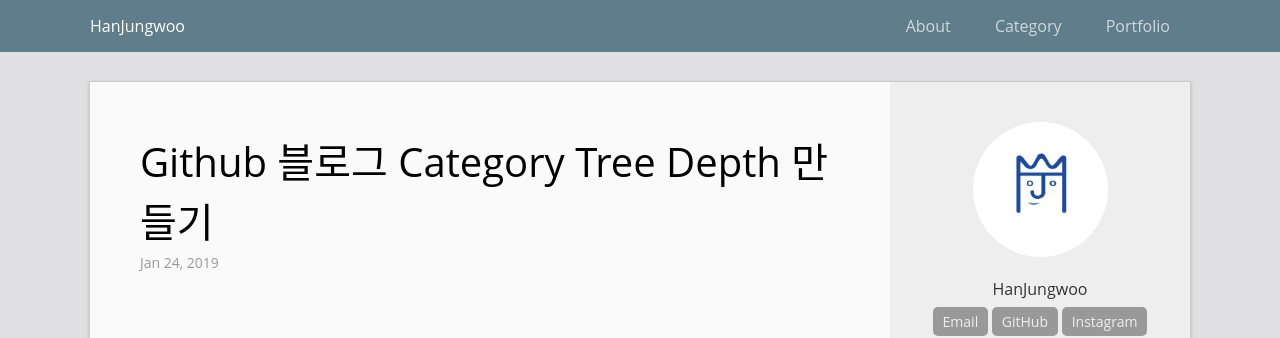
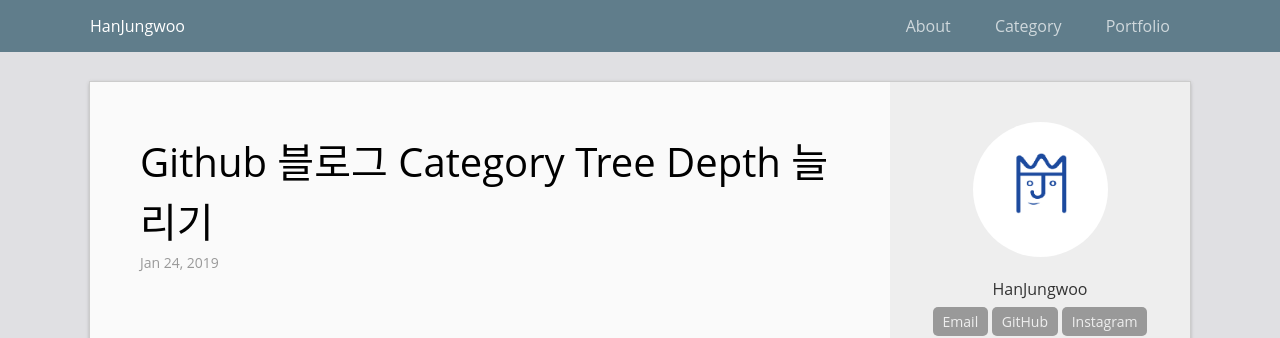
Before and after one commit to sunrisehouse/hanjungwoo-blog-old, a Jekyll site: the page built from posts/Project/My Blog/_posts/2019-01-24-Jekyll blog category depth.md, in a window 1280 px wide and 900 px high. Shown: the top 338 px of the window. Built offline with Jekyll 4.4.1, drawn with Linux system fonts in a browser that asks for light colours; comment, search, counter and statistics services are not loaded.

Commit message:
upload category

```diff
--- a/_config.yml
+++ b/_config.yml
@@ -32,7 +32,9 @@
     Category: /category/
     Portfolio: /portfolio/
 
-permalink: pretty
+permalink: /:categories/:title/
+
+
 plugins:
  - jekyll-paginate
  - jekyll-gist
--- a/category.html
+++ b/category.html
@@ -1,14 +1,12 @@
 ---
 layout: default
 title: Category
-permalink: /category/:categoryPath
+permalink: /category/
 ---
 
 <div class="home">
   <h1 class="page-heading">Category</h1>
   <ul class="post-list">
-
-  <p>{{ categoryPath }}</p>
 
 {% capture categories %}{% for category in site.categories %}{{ category | first }}{% unless forloop.last %},{% endunless %}{% endfor %}{% endcapture %}
 {% assign category = categories | split:',' | sort %}
--- a/posts/Project/My Blog/_posts/2019-01-24-Jekyll blog category depth.md
+++ b/posts/Project/My Blog/_posts/2019-01-24-Jekyll blog category depth.md
@@ -1,6 +1,6 @@
 ---
 layout: post
-title:  "Github 블로그 Category Tree Depth 만들기"
+title:  "Github 블로그 Category Tree Depth 늘리기"
 date:   2019-01-24 08:00
 category: MyBlog
 ---
```
